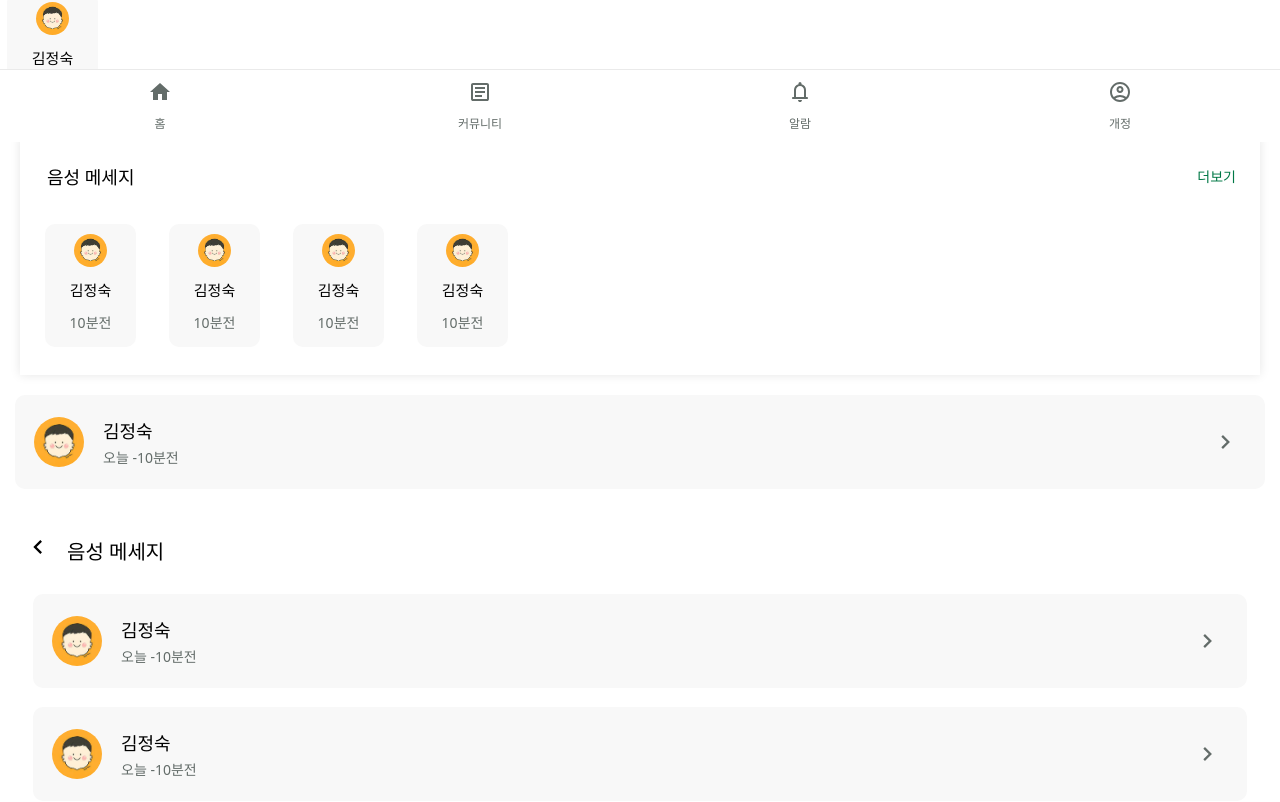
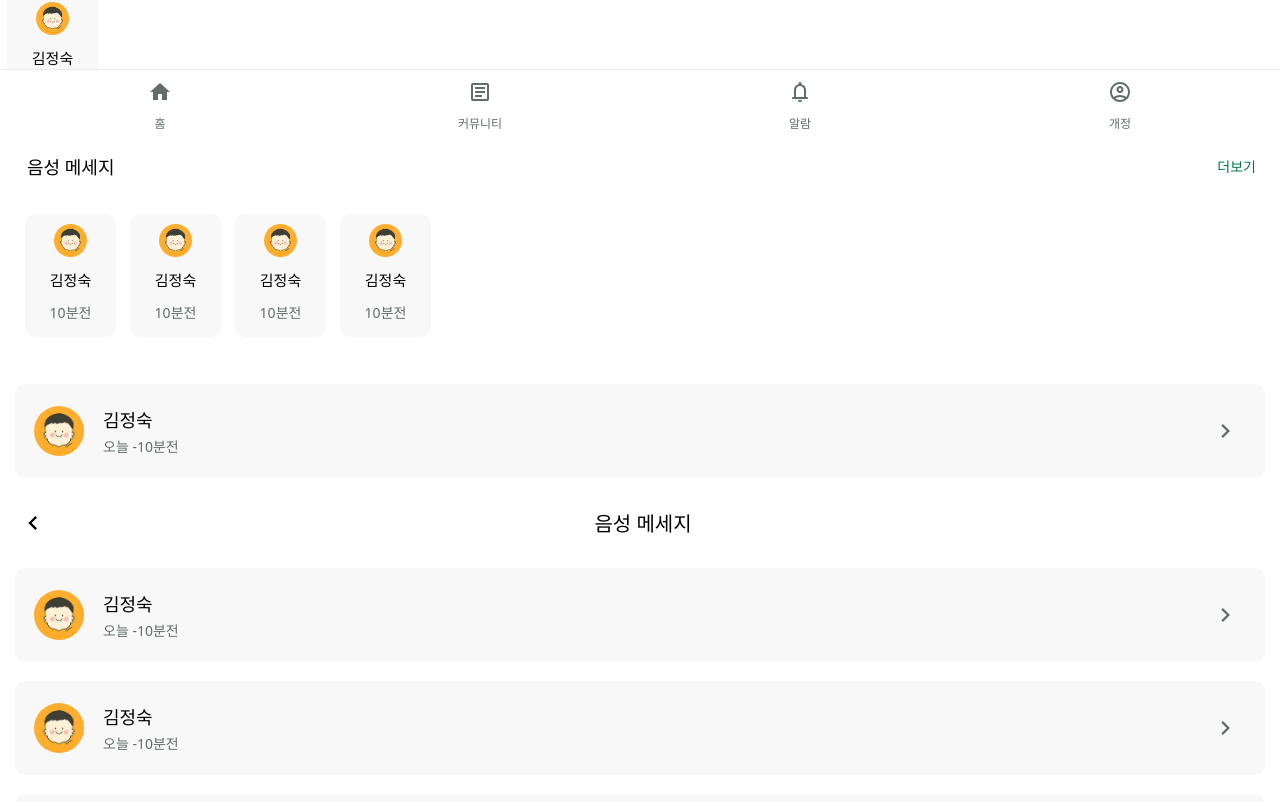
Before and after one commit to Team-MansuMugang/mansumugang-fontend, a React (Vite) app: page /test in a window 1280 px wide. Shown: the part 658-1460 px from the top of the page. Built offline with nearby package versions, Linux system fonts and the light colour scheme.

Commit message:
음성리스트, 더보기 컨테이너, 음서메세지 컨테이너 수정

```diff
--- a/src/components/ContainerVoiceMessage.css
+++ b/src/components/ContainerVoiceMessage.css
@@ -1,11 +1,15 @@
 .ContainerVoiceMessage-container {
   background-color: var(--color-neutral-100);
-  padding: 18px;
 }
 
 .message-header {
   display: flex;
   align-items: center;
+  height: 52px;
+  width: 100%;
+  position: relative;
+  padding: 18px 13px;
+  box-sizing: border-box; /* 패딩을 포함하여 전체 너비를 계산 */
 }
 
 .ContainerVoiceMessage-wrapper-children {
@@ -14,17 +18,23 @@
 }
 
 .ContainerVoiceMessage-button {
+  display: flex;
+  align-items: center;
   font-size: 28px;
   color: var(--color-neutral-0);
   background: none;
   border: none;
   cursor: pointer;
+  z-index: 1;
 }
 
-.ContainerVoiceMessage-container .description {
-  display: flex;
-  align-items: center;
-  font-size: var(--text-size-heading-small); /* 글자 크기 설정 */
+.message-header .description {
+  position: absolute;
+  left: 50%;
+  transform: translateX(-50%);
+  font-size: var(--text-size-heading-small);
   color: var(--color--neutral-0);
   font-weight: bold;
+  margin: 0;
+  z-index: 0;
 }
--- a/src/components/MoreContainer.css
+++ b/src/components/MoreContainer.css
@@ -1,8 +1,6 @@
 .more-container {
   background-color: var(--color-neutral-100);
   padding: 18px;
-  box-shadow: 0px 0px 10px rgba(0, 0, 0, 0.1);
-  margin: 20px;
 }
 
 .header {
@@ -14,7 +12,6 @@
 
 .object-wrapper-children {
   display: flex;
-  gap: 19px;
 }
 
 .more-button {
```
Also changed, not shown: src/pages/test/authHomePage.jsx (added, +32 -0 lines).
